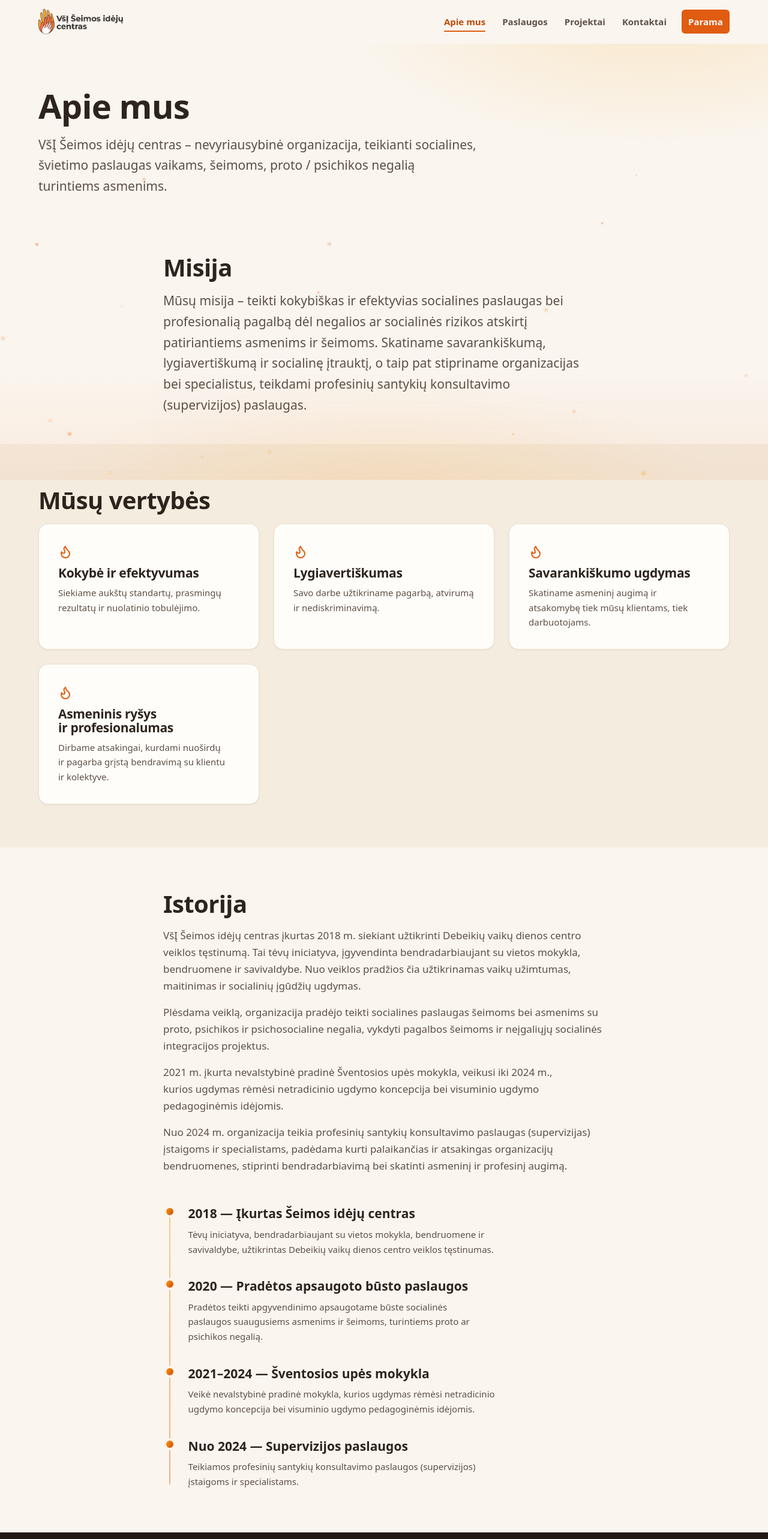
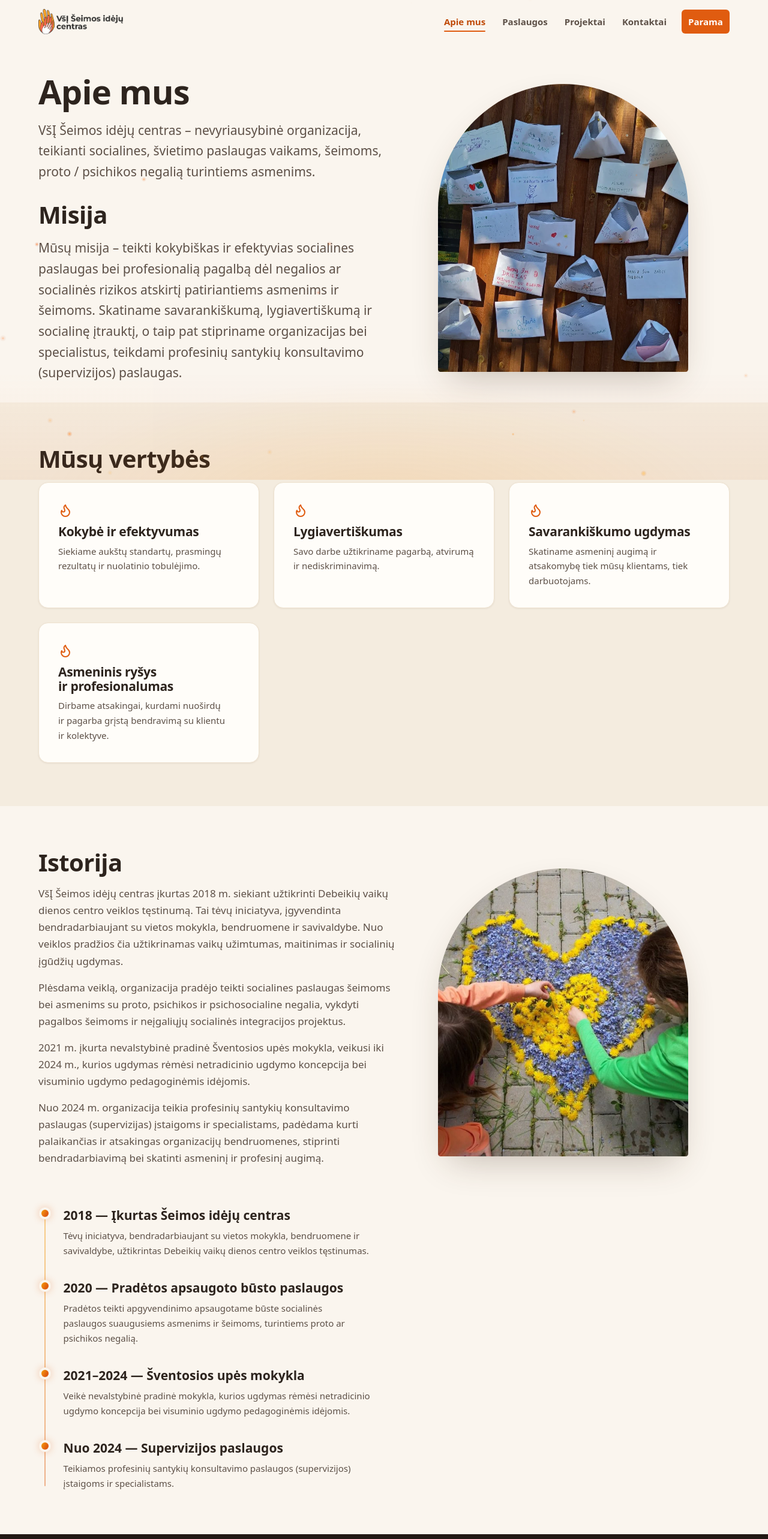
Before and after one commit to TadasBa/seimos-ideju-centras, a React (Vite) app: page /apie-mus in a window 1280 px wide. Shown: the top 2566 px of the page at 60% size. Built offline with nearby package versions, Linux system fonts and the light colour scheme.

Commit message:
feat(about): real photos, fixed layout, scroll-kindled timeline

```diff
--- /dev/null
+++ b/src/components/Timeline.tsx
@@ -0,0 +1,45 @@
+import { useEffect, useRef } from 'react'
+import type { TimelineEntry } from '../content/types'
+
+/**
+ * The organisation's history as a road of ember dots: each milestone
+ * "kindles" (dot ignites, text warms up) as it scrolls into view, so
+ * the story lights up step by step while reading. Without JS or with
+ * reduced motion everything is simply visible.
+ */
+export function Timeline({ entries }: { entries: TimelineEntry[] }) {
+  const listRef = useRef<HTMLOListElement>(null)
+
+  useEffect(() => {
+    const list = listRef.current
+    if (!list) return
+
+    const items = Array.from(list.querySelectorAll('li'))
+    const observer = new IntersectionObserver(
+      (observed) => {
+        for (const entry of observed) {
+          if (entry.isIntersecting) {
+            entry.target.classList.add('is-lit')
+            observer.unobserve(entry.target)
+          }
+        }
+      },
+      { threshold: 0.6, rootMargin: '0px 0px -10% 0px' },
+    )
+    items.forEach((item) => observer.observe(item))
+    return () => observer.disconnect()
+  }, [entries])
+
+  return (
+    <ol ref={listRef} className="timeline" style={{ marginTop: 'var(--space-7)' }}>
+      {entries.map((entry) => (
+        <li key={entry.period}>
+          <strong>
+            {entry.period} — {entry.title}
+          </strong>
+          <p>{entry.description}</p>
+        </li>
+      ))}
+    </ol>
+  )
+}
--- a/src/content/lt/about.ts
+++ b/src/content/lt/about.ts
@@ -4,6 +4,8 @@ export const aboutPage = {
   title: 'Apie mus',
   intro:
     'VšĮ Šeimos idėjų centras – nevyriausybinė organizacija, teikianti socialines, švietimo paslaugas vaikams, šeimoms, proto / psichikos negalią turintiems asmenims.',
+  introImage: '/images/apie-mus-akimirka.webp',
+  introImageAlt: 'Organizacijos veiklos akimirka lauke',
 
   missionTitle: 'Misija',
   mission:
@@ -11,6 +13,8 @@ export const aboutPage = {
 
   valuesTitle: 'Mūsų vertybės',
   historyTitle: 'Istorija',
+  historyImage: '/images/apie-mus-bustas.jpg',
+  historyImageAlt: 'Darbas su neįgaliaisiais centre',
 }
 
 export const aboutValues: ValueItem[] = [
--- a/src/pages/AboutPage.tsx
+++ b/src/pages/AboutPage.tsx
@@ -1,5 +1,6 @@
 import { useDocumentMeta } from '../hooks/useDocumentMeta'
 import { SectionHeading } from '../components/SectionHeading'
+import { Timeline } from '../components/Timeline'
 import { FlameIcon } from '../components/icons'
 import { aboutPage, aboutValues, historyParagraphs, timeline } from '../content/lt/about'
 
@@ -10,16 +11,20 @@ export function AboutPage() {
     <>
       <section className="page-hero">
         <div className="container">
+          <div className="split">
             <SectionHeading as="h1" title={aboutPage.title}>
               <p className="lead">{aboutPage.intro}</p>
+              <h2 className="section-title" style={{ marginTop: 'var(--space-6)' }}>
+                {aboutPage.missionTitle}
+              </h2>
+              <p className="lead">{aboutPage.mission}</p>
             </SectionHeading>
+            <div className="split__media">
+              <div className="arch-frame">
+                <img src={aboutPage.introImage} alt={aboutPage.introImageAlt} />
               </div>
-      </section>
-
-      <section className="section--tight">
-        <div className="container container--narrow">
-          <h2 className="section-title">{aboutPage.missionTitle}</h2>
-          <p className="lead">{aboutPage.mission}</p>
+            </div>
+          </div>
         </div>
       </section>
 
@@ -28,7 +33,7 @@ export function AboutPage() {
           <SectionHeading title={aboutPage.valuesTitle} />
           <div className="media-grid">
             {aboutValues.map((value) => (
-              <div key={value.title} className="card">
+              <div key={value.title} className="card value-card">
                 <FlameIcon className="value-list__flame" />
                 <h3 style={{ fontSize: 'var(--text-lg)', margin: 'var(--space-3) 0 var(--space-2)' }}>
                   {value.title}
@@ -41,22 +46,24 @@ export function AboutPage() {
       </section>
 
       <section className="section">
-        <div className="container container--narrow">
+        <div className="container">
+          <div className="split split--start">
+            <div>
               <SectionHeading title={aboutPage.historyTitle} />
               {historyParagraphs.map((paragraph) => (
-            <p key={paragraph.slice(0, 40)} style={{ color: 'var(--ink-soft)', marginBottom: 'var(--space-4)' }}>{paragraph}</p>
+                <p key={paragraph.slice(0, 40)} style={{ color: 'var(--ink-soft)', marginBottom: 'var(--space-4)' }}>
+                  {paragraph}
+                </p>
               ))}
+            </div>
+            <div className="split__media">
+              <div className="arch-frame">
+                <img src={aboutPage.historyImage} alt={aboutPage.historyImageAlt} loading="lazy" />
+              </div>
+            </div>
+          </div>
 
-          <ol className="timeline" style={{ marginTop: 'var(--space-7)' }}>
-            {timeline.map((entry) => (
-              <li key={entry.period}>
-                <strong>
-                  {entry.period} — {entry.title}
-                </strong>
-                <p>{entry.description}</p>
-              </li>
-            ))}
-          </ol>
+          <Timeline entries={timeline} />
         </div>
       </section>
     </>
--- a/src/styles/components.css
+++ b/src/styles/components.css
@@ -46,16 +46,6 @@
 .btn--ghost:hover {
   color: var(--ember-deep);
   box-shadow: inset 0 0 0 1.5px var(--ember);
-}
-
-.btn--night {
-  background: var(--night-soft);
-  color: var(--on-night);
-}
-
-.btn--night:hover {
-  color: #fff;
-  background: var(--night-line);
 }
 
 /* ---------- Cards ---------- */
@@ -141,6 +131,26 @@ a.card {
 
 .service-card:hover .service-card__more {
   color: var(--ember);
+}
+
+/* Value cards: the flame kindles when you warm it with the cursor */
+.value-card .value-list__flame {
+  transition: color var(--speed-fast) var(--ease-out);
+}
+
+.value-card:hover .value-list__flame {
+  color: var(--flame);
+  animation: flame-kindle 0.9s ease-in-out infinite;
+}
+
+@keyframes flame-kindle {
+  0%,
+  100% {
+    transform: scale(1.08) rotate(-3deg);
+  }
+  50% {
+    transform: scale(1.18) rotate(3deg);
+  }
 }
 
 /* ---------- Value list ("Mūsų vertybės") ---------- */
@@ -364,6 +374,12 @@ a.card {
   width: 100%;
   height: 100%;
   object-fit: cover;
+  transition: transform var(--speed-slow) var(--ease-out);
+}
+
+/* Same gentle warmth cards have — photos respond to the cursor */
+.arch-frame:hover img {
+  transform: scale(1.03);
 }
 
 /* ---------- Timeline (Apie mus) ---------- */
@@ -392,6 +408,11 @@ a.card {
 .timeline li {
   position: relative;
   padding-left: var(--space-6);
+  opacity: 0.45;
+  transform: translateX(-4px);
+  transition:
+    opacity var(--speed-slow) var(--ease-out),
+    transform var(--speed-slow) var(--ease-out);
 }
 
 .timeline li::before {
@@ -402,8 +423,29 @@ a.card {
   width: 12px;
   height: 12px;
   border-radius: 50%;
+  background: var(--cream-deep);
+  box-shadow: 0 0 0 4px var(--cream);
+  transition: background var(--speed-slow) var(--ease-out), box-shadow var(--speed-slow) var(--ease-out);
+}
+
+/* Milestones kindle one by one as they scroll into view */
+.timeline li.is-lit {
+  opacity: 1;
+  transform: none;
+}
+
+.timeline li.is-lit::before {
   background: var(--fire-gradient);
-  box-shadow: 0 0 0 4px var(--cream);
+  box-shadow:
+    0 0 0 4px var(--cream),
+    0 0 14px 2px rgba(224, 92, 16, 0.45);
+}
+
+@media (prefers-reduced-motion: reduce) {
+  .timeline li {
+    opacity: 1;
+    transform: none;
+  }
 }
 
 .timeline strong {
@@ -421,11 +463,9 @@ a.card {
 
 /* ---------- Page hero (inner pages) ---------- */
 
+/* Transparent — the fixed warm backdrop shows through */
 .page-hero {
-  padding-block: var(--space-8) var(--space-7);
-  background:
-    radial-gradient(50rem 22rem at 85% -20%, rgba(245, 158, 11, 0.16), transparent 65%),
-    var(--cream);
+  padding-block: var(--space-7) var(--space-6);
 }
 
 .page-hero h1 {
```
Also changed, not shown: public/images/apie-mus-akimirka.webp (added), public/images/apie-mus-bustas.jpg (added). Lines whose indentation alone changed are shown as unchanged.
